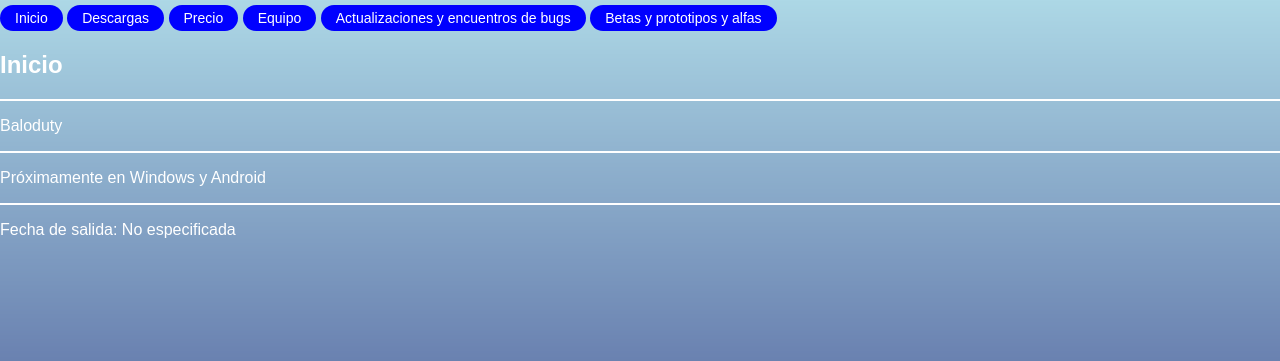
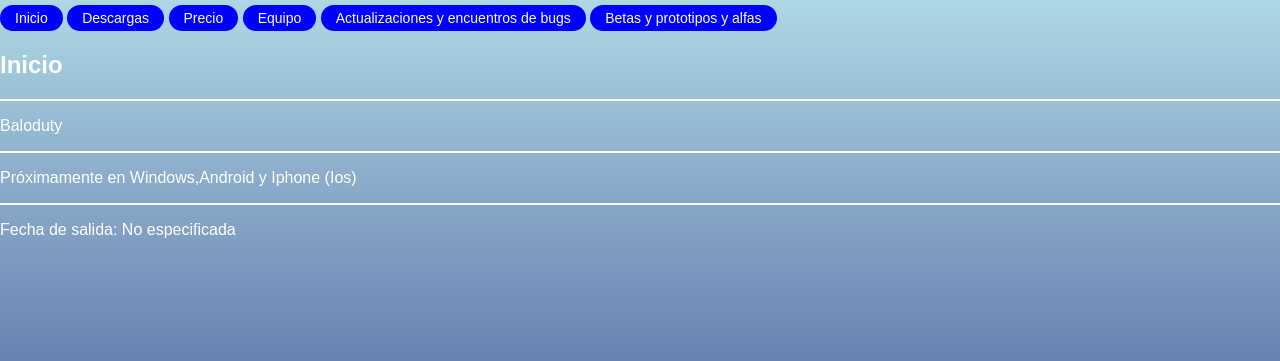
Before and after one commit to nicojuegacr716/baloduty, a PHP site: page / in a window 1280 px wide. Shown: the top 361 px of the page. Run offline with PHP 8.4, Linux system fonts and the light colour scheme.

Commit message:
Actualizacion

```diff
--- a/index.html
+++ b/index.html
@@ -93,7 +93,7 @@
         <hr>
         <p>Baloduty</p>
         <hr>
-        <p>Próximamente en Windows y Android</p>
+        <p>Próximamente en Windows,Android y Iphone (Ios)</p>
         <hr>
         <p>Fecha de salida: No especificada</p>
     </div>
--- a/style.css
+++ b/style.css
@@ -1,3 +1,4 @@
+
 body {
     margin: 0;
     padding: 0;
```
Also changed, not shown: HTTP404.html (line endings or trailing spaces).
